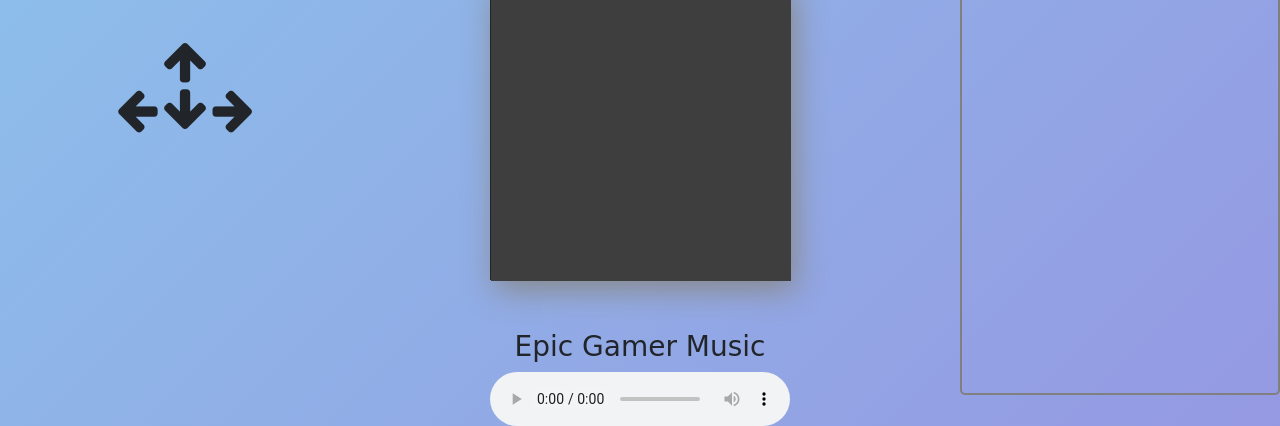
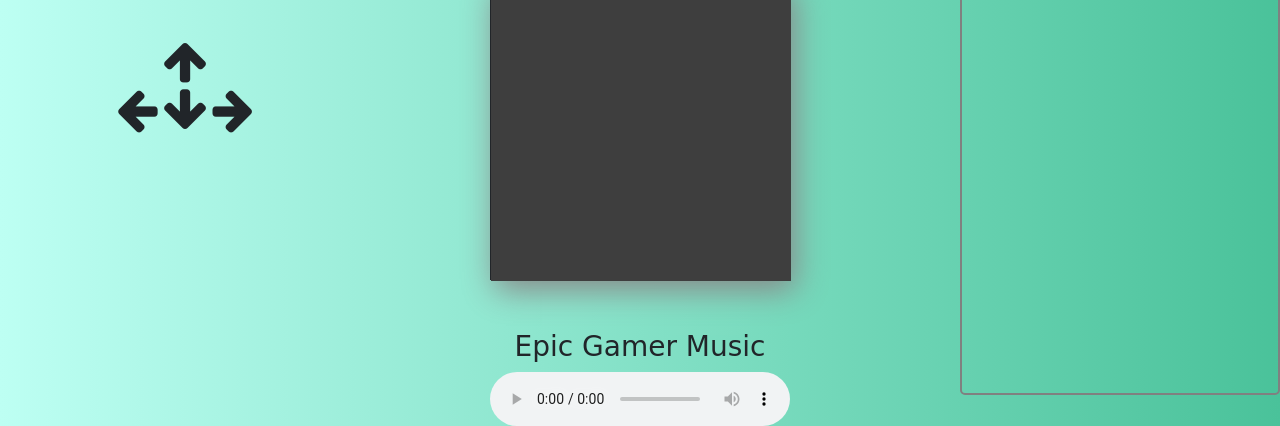
Before and after one commit to klmui/Snake-Game, a plain HTML site: page index.html in a window 1280 px wide. Shown: the part 405-831 px from the top of the page. Drawn offline with nearby package versions, Linux system fonts and the light colour scheme; no server answers.

Commit message:
Fix interval bug

```diff
--- a/draw.js
+++ b/draw.js
@@ -8,6 +8,8 @@ const columns = canvas.width / scale;
 var snake;
 
 var interval = 200;
+
+var setupVar;
 
 function setupScoreboard() {
   // Get top players
@@ -50,8 +52,9 @@ function setup() {
   fruit = new Fruit();
   fruit.pickLocation();
 
+  clearInterval(setupVar);
   // Change setInterval time for difficulty
-  window.setInterval(() => {
+  this.setupVar = window.setInterval(() => {
     // Clear the entire snake
     ctx.clearRect(0, 0, canvas.width, canvas.height);
     fruit.draw();
--- a/index.css
+++ b/index.css
@@ -1,6 +1,7 @@
 body {
-  background-color: #8BC6EC;
-  background-image: linear-gradient(135deg, #8BC6EC 0%, #9599E2 100%);
+  background: #4AC29A;  /* fallback for old browsers */
+  background: -webkit-linear-gradient(to right, #BDFFF3, #4AC29A);  /* Chrome 10-25, Safari 5.1-6 */
+  background: linear-gradient(to right, #BDFFF3, #4AC29A); /* W3C, IE 10+/ Edge, Firefox 16+, Chrome 26+, Opera 12+, Safari 7+ */
 }
 
 canvas {
--- a/index.html
+++ b/index.html
@@ -34,7 +34,7 @@
           <h1 class="welcomeText">Welcome to the <em>Snake Game</em> 🐍</h1>
           <div class="modes">
             <button type="button" class="btn btn-outline-success mr-3" id="easyBtn" onclick="easyClick()">Easy</button>
-            <button type="button" class="btn btn-outline-info mr-3" id="mediumBtn" onclick="mediumClick()">Medium</button>
+            <button type="button" class="btn btn-outline-warning mr-3" id="mediumBtn" onclick="mediumClick()">Medium</button>
             <button type="button" class="btn btn-outline-danger" id="hardBtn" onclick="hardClick()">Hard</button>
           </div>
           <h2 class="score"></h2>
@@ -140,8 +140,8 @@
         $("#easyBtn").removeClass('btn btn-success');
         $("#easyBtn").addClass('btn btn-outline-success');
       } else if (currentMode === "medium") {
-        $("#mediumBtn").removeClass('btn btn-info');
-        $("#mediumBtn").addClass('btn btn-outline-info');
+        $("#mediumBtn").removeClass('btn btn-warning');
+        $("#mediumBtn").addClass('btn btn-outline-warning');
       } else if (currentMode === "hard") {
         $("#hardBtn").removeClass('btn btn-danger');
         $("#hardBtn").addClass('btn btn-outline-danger');
@@ -152,13 +152,13 @@
         $("#easyBtn").addClass('btn btn-success');
         interval = 230;
       } else if (newMode === "medium") {
-        $("#mediumBtn").removeClass('btn btn-outline-info');
-        $("#mediumBtn").addClass('btn btn-info');
-        interval = 215;
+        $("#mediumBtn").removeClass('btn btn-outline-warning');
+        $("#mediumBtn").addClass('btn btn-warning');
+        interval = 190;
       } else if (newMode === "hard") {
         $("#hardBtn").removeClass('btn btn-outline-danger');
         $("#hardBtn").addClass('btn btn-danger');
-        interval = 200;
+        interval = 150;
       }
 
       mode = newMode;
```
